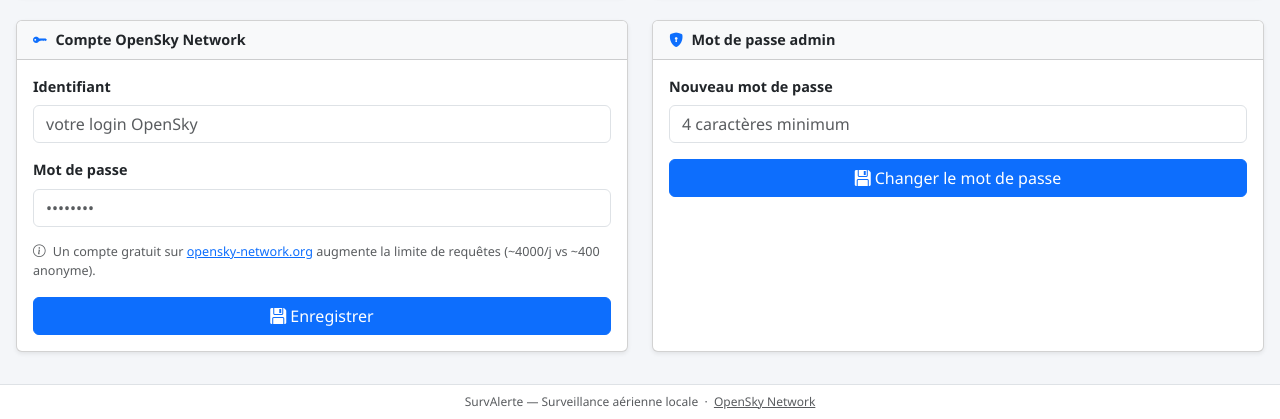
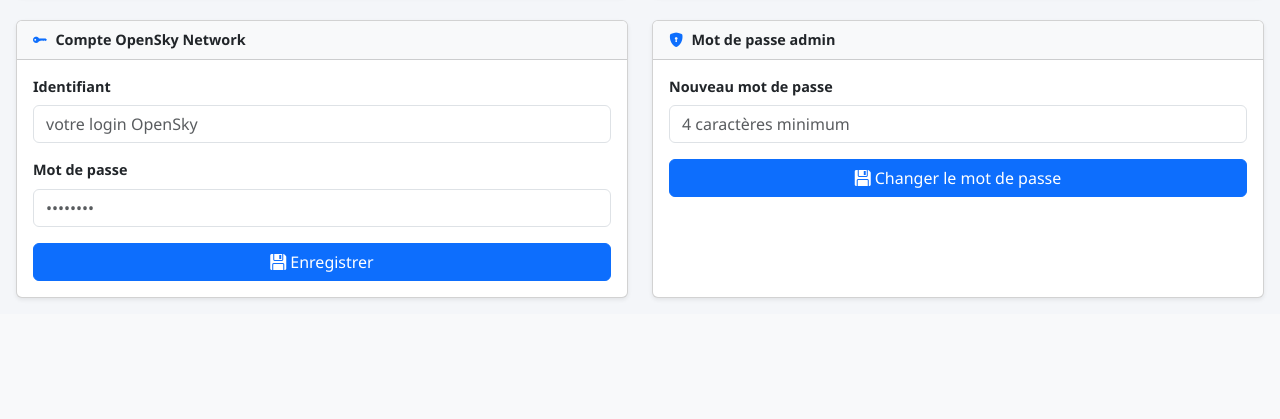
Before and after one commit to dcoldefy/RaspSurvAlerte, a Flask app: page /reglages in a window 1280 px wide. Shown: the part 1783-2202 px from the top of the page. After the commit the page ends 2083 px from the top, so only its background shows below. Run offline with Flask 3, Linux system fonts and the light colour scheme; the visitor is signed in with stand-in values (Sample User, id 1); data that the repository does not hold is empty; some libraries are stand-ins or nearby versions.

Commit message:
fix: supprimer footer et mention erronée compte OpenSky gratuit
Co-Authored-By: Claude Sonnet 4.6 <noreply@anthropic.com>

```diff
--- a/templates/base.html
+++ b/templates/base.html
@@ -71,10 +71,6 @@
   {% block content %}{% endblock %}
 </main>
 
-<footer class="footer-bar text-center py-2 small text-muted">
-  SurvAlerte — Surveillance aérienne locale &nbsp;·&nbsp;
-  <a href="https://opensky-network.org" target="_blank" class="text-muted">OpenSky Network</a>
-</footer>
 
 <script src="https://cdn.jsdelivr.net/npm/bootstrap@5.3.3/dist/js/bootstrap.bundle.min.js"></script>
 <script src="{{ url_for('static', filename='js/app.js') }}"></script>
--- a/templates/reglages.html
+++ b/templates/reglages.html
@@ -275,12 +275,6 @@
                    value="{{ cfg.opensky_pass }}" placeholder="••••••••"
                    autocomplete="current-password">
           </div>
-          <div class="form-text mb-3">
-            <i class="bi bi-info-circle me-1"></i>
-            Un compte gratuit sur
-            <a href="https://opensky-network.org" target="_blank">opensky-network.org</a>
-            augmente la limite de requêtes (~4000/j vs ~400 anonyme).
-          </div>
           <button type="submit" class="btn btn-primary w-100">
             <i class="bi bi-floppy-fill me-1"></i>Enregistrer
           </button>
```
